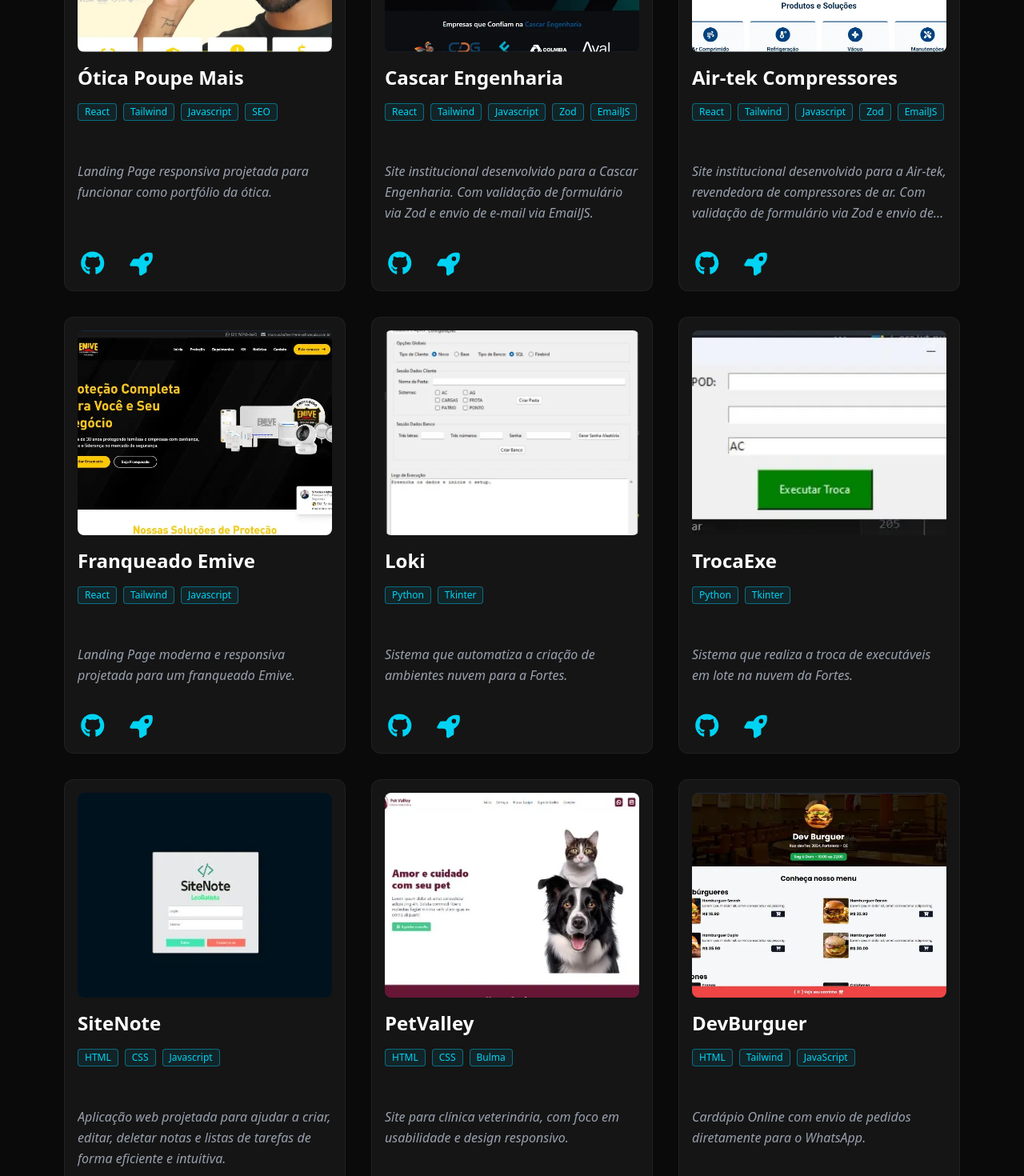
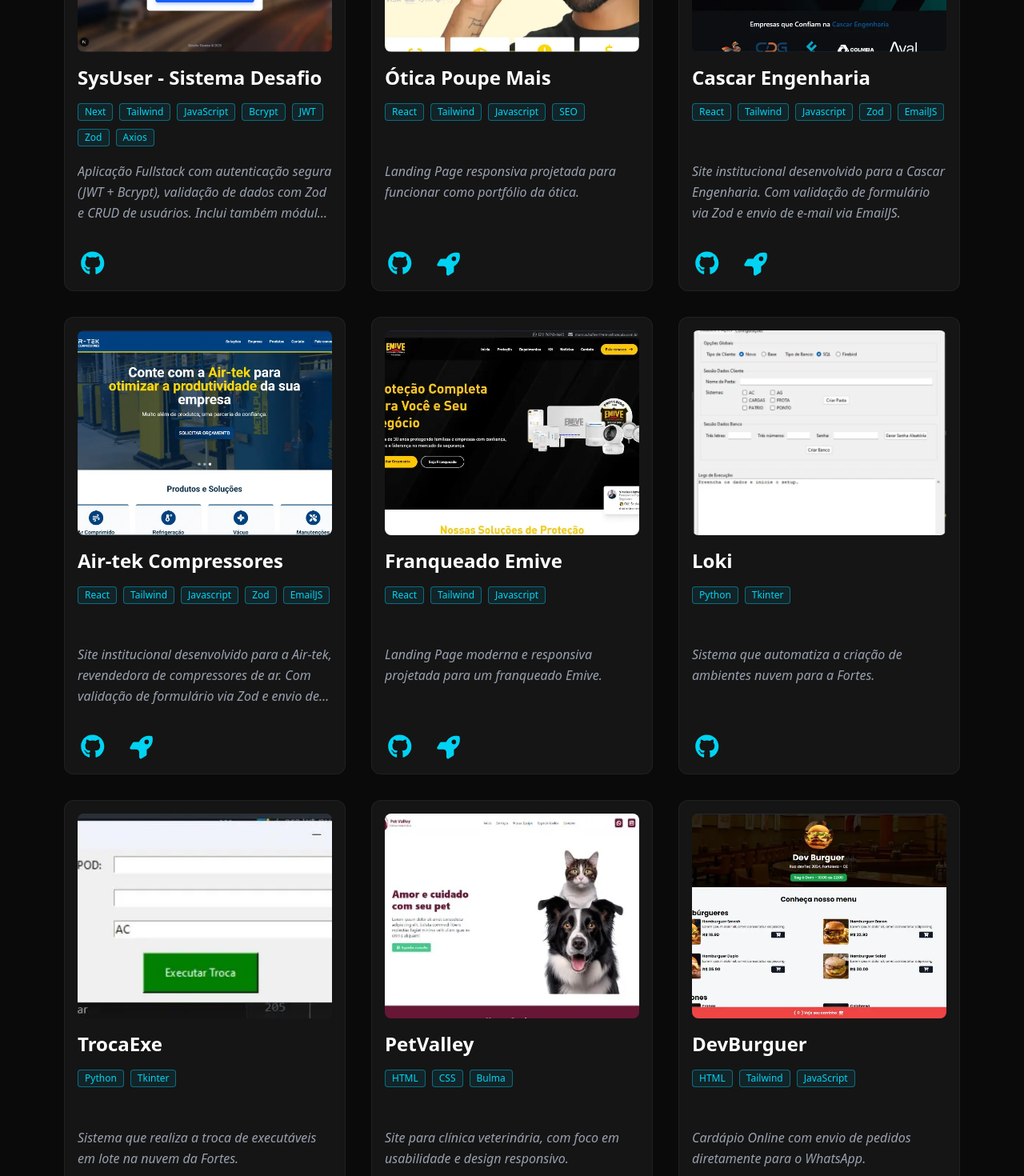
Before and after one commit to DevTec2020/portfolio, a Next.js app: page /projetos in a window 1280 px wide. Shown: the part 460-1930 px from the top of the page at 80% size. Built offline with nearby package versions, Linux system fonts and the light colour scheme.

Commit message:
Feat: Organizando projetos

```diff
--- a/app/components/ProjetosCards.tsx
+++ b/app/components/ProjetosCards.tsx
@@ -7,7 +7,6 @@
 interface DataProjetos {
     image: StaticImageData | string;
     title: string;
-    tag: string;
     stacks: string[];
     description: string;
     appUrl: string;
@@ -64,7 +63,7 @@
                             <a href={projeto.codeUrl} target='_blank' rel="noopener noreferrer" className="hover:scale-110 transition">
                                 <FontAwesomeIcon icon={faGithub} />
                             </a>
-                            <a href={projeto.appUrl} target='_blank' rel="noopener noreferrer" className="hover:scale-110 transition">
+                            <a href={projeto.appUrl} target='_blank' rel="noopener noreferrer" className={projeto.appUrl === "" ? "hidden" : "hover:scale-110 transition"}>
                                 <FontAwesomeIcon icon={faRocket} />
                             </a>
                         </div>
--- a/app/data/Projetos.ts
+++ b/app/data/Projetos.ts
@@ -48,6 +48,14 @@
 
 export const PROJETOSALL = [
     {
+        image: SysUser,
+        title: "SysUser - Sistema Desafio",
+        stacks: ["Next", "Tailwind", "JavaScript", "Bcrypt", "JWT", "Zod", "Axios"],
+        description: "Aplicação Fullstack com autenticação segura (JWT + Bcrypt), validação de dados com Zod e CRUD de usuários. Inclui também módulos de resolução de algoritmos lógicos e arquitetura.",
+        appUrl: "",
+        codeUrl: "https://github.com/DevTec2020/Teste-Veica?tab=readme-ov-file"
+    },
+    {
         image: PoupeMais,
         title: "Ótica Poupe Mais",
         tag: "Landing Page",
@@ -97,14 +105,6 @@
         appUrl: "",
         codeUrl: ""
     },{
-        image: SiteNote,
-        title: "SiteNote",
-        tag: "Sistema Web",
-        stacks: ["HTML", "CSS", "Javascript"],
-        description: "Aplicação web projetada para ajudar a criar, editar, deletar notas e listas de tarefas de forma eficiente e intuitiva.",
-        appUrl: "https://devtec2020.github.io/SiteNotes/",
-        codeUrl: "https://github.com/DevTec2020/SiteNotes"
-    },{
         image: PetValley,
         title: "PetValley",
         tag: "Landing Page",
@@ -120,22 +120,6 @@
         description: "Cardápio Online com envio de pedidos diretamente para o WhatsApp.",
         appUrl: "https://dev-burguer-jade.vercel.app",
         codeUrl: "https://github.com/DevTec2020/DevBurguer"
-    }, {
-        image: CadMetas,
-        title: "CadMetas",
-        tag: "Sistema Back-end",
-        stacks: ["JavaScript", "NodeJs", "Json"],
-        description: "Gerencia metas via linha de comando, permitindo cadastro, marcação, visualização, exclusão e persistência em JSON.",
-        appUrl: "",
-        codeUrl: "https://github.com/DevTec2020/CadMetas"
-    }, {
-        image: FormNasa,
-        title: "FormNasa",
-        tag: "Sistema Web",
-        stacks: ["HTML", "SASS", "Bootstrap"],
-        description: "Formulário minimalista, onde estudei Bootstrap, focado na simplicidade e eficiência.",
-        appUrl: "https://devtec2020.github.io/FormNasa/",
-        codeUrl: "https://github.com/DevTec2020/FormNasa"
     }, {
         image: FormFusion,
         title: "FormFusion",
@@ -176,5 +160,29 @@
         description: "Lista de terefas com contador para controle das tasks.",
         appUrl: "https://to-do-list-omega-flame.vercel.app",
         codeUrl: "https://github.com/DevTec2020/To-do-list"
+    }, {
+        image: SiteNote,
+        title: "SiteNote",
+        tag: "Sistema Web",
+        stacks: ["HTML", "CSS", "Javascript"],
+        description: "Aplicação web projetada para ajudar a criar, editar, deletar notas e listas de tarefas de forma eficiente e intuitiva.",
+        appUrl: "https://devtec2020.github.io/SiteNotes/",
+        codeUrl: "https://github.com/DevTec2020/SiteNotes"
+    },{
+        image: CadMetas,
+        title: "CadMetas",
+        tag: "Sistema Back-end",
+        stacks: ["JavaScript", "NodeJs", "Json"],
+        description: "Gerencia metas via linha de comando, permitindo cadastro, marcação, visualização, exclusão e persistência em JSON.",
+        appUrl: "",
+        codeUrl: "https://github.com/DevTec2020/CadMetas"
+    }, {
+        image: FormNasa,
+        title: "FormNasa",
+        tag: "Sistema Web",
+        stacks: ["HTML", "SASS", "Bootstrap"],
+        description: "Formulário minimalista, onde estudei Bootstrap, focado na simplicidade e eficiência.",
+        appUrl: "https://devtec2020.github.io/FormNasa/",
+        codeUrl: "https://github.com/DevTec2020/FormNasa"
     }
 ]
```
